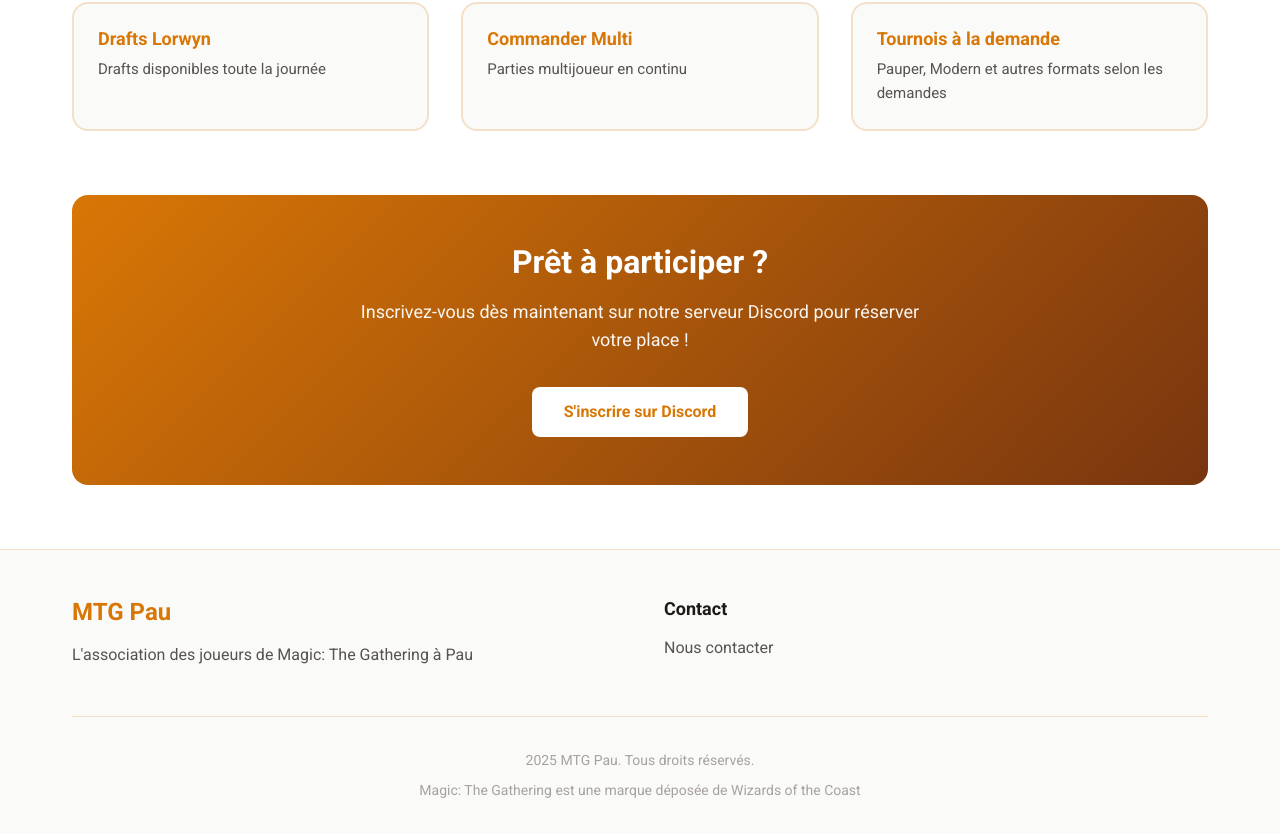
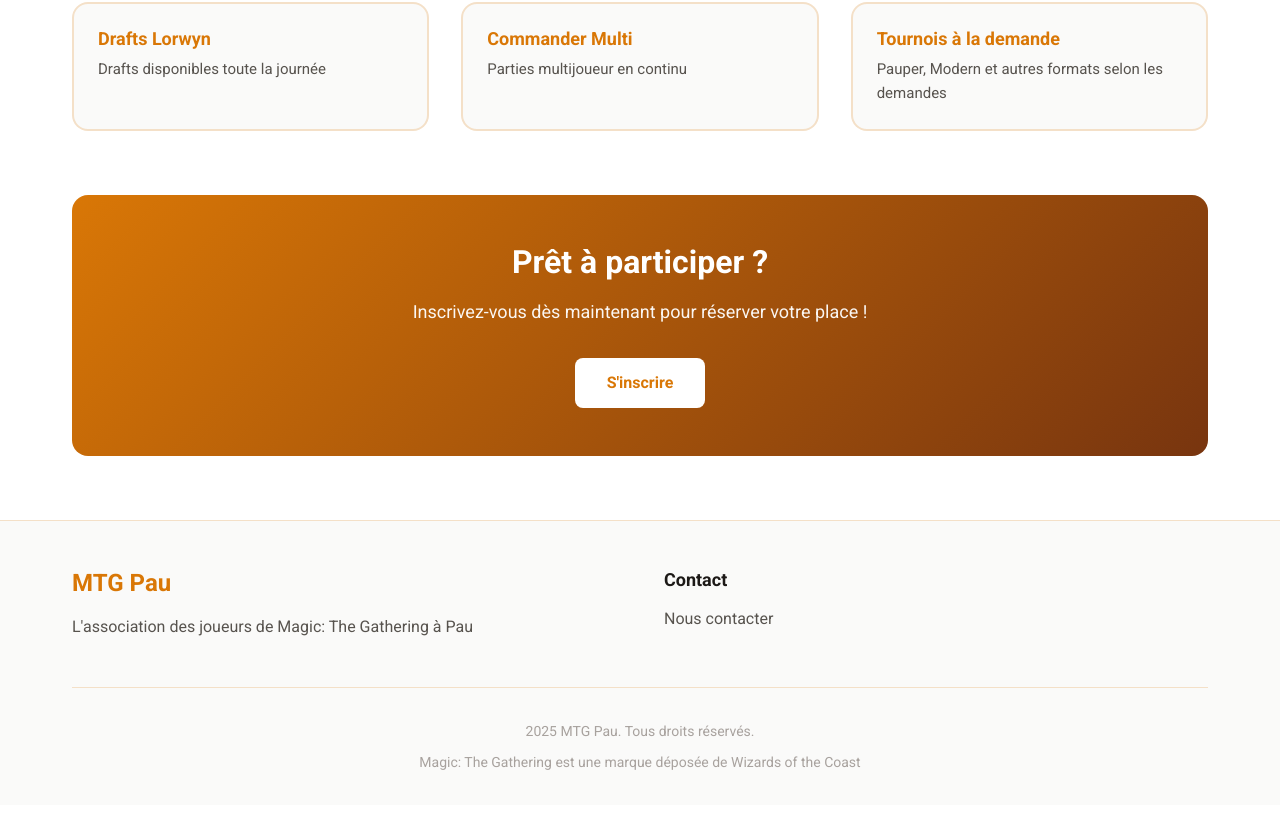
Before and after one commit to MTGPau/mtgpau, a Vue app in the folder frontend/: page /cr in a window 1280 px wide. Shown: the part 2037-2871 px from the top of the page. After the commit the page ends 2842 px from the top, so only its background shows below. Built offline with nearby package versions, Linux system fonts and the light colour scheme.

Commit message:
fix(mtgpau): registration CR into helloasso

```diff
--- a/frontend/src/data/data.json
+++ b/frontend/src/data/data.json
@@ -277,6 +277,6 @@
         ]
       }
     ],
-    "registration": "https://discord.gg/2a6ysrqwMD"
+    "registration": "https://tinyurl.com/AquitaineCR2026"
   }
 }
--- a/frontend/src/views/CRView.vue
+++ b/frontend/src/views/CRView.vue
@@ -90,7 +90,7 @@
           <div class="cta-box">
             <h2>Prêt à participer ?</h2>
             <p>
-              Inscrivez-vous dès maintenant sur notre serveur Discord pour réserver votre place !
+              Inscrivez-vous dès maintenant pour réserver votre place !
             </p>
             <a
               :href="registration"
@@ -98,7 +98,7 @@
               rel="noopener noreferrer"
               class="btn btn-primary"
             >
-              S'inscrire sur Discord
+              S'inscrire
             </a>
           </div>
         </div>
```
